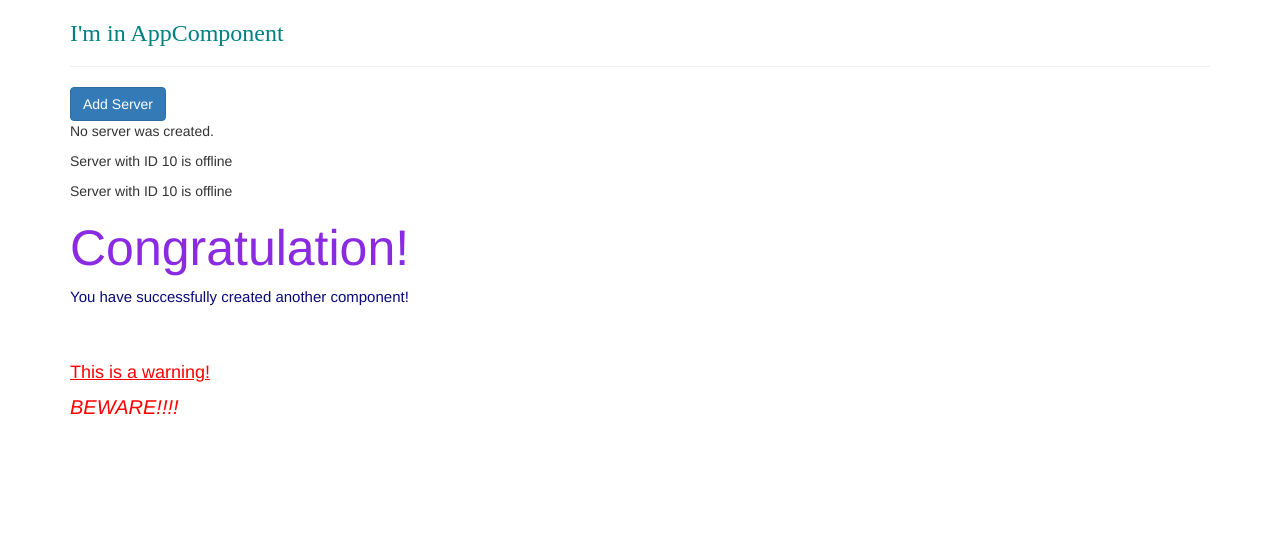
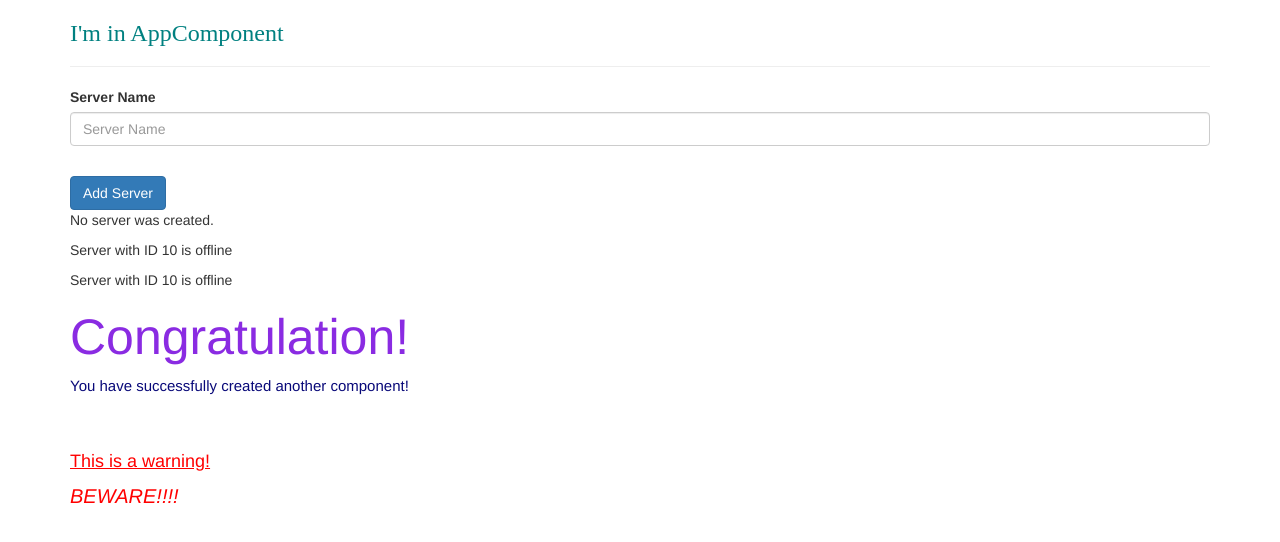
Before and after one commit to listenToRipley/angular, an Angular app in the folder my-first-app/: page / in a window 1280 px wide. Shown: the top 542 px of the page. Built offline with nearby package versions, Linux system fonts and the light colour scheme.

Commit message:
event binding

```diff
--- a/my-first-app/src/app/servers/servers.component.html
+++ b/my-first-app/src/app/servers/servers.component.html
@@ -1,3 +1,12 @@
+<label> Server Name</label>
+<input
+  type="text"
+  class="form-control"
+  placeholder="Server Name"
+  (input)="onUpdateServerName($event)"
+>
+<p>{{serverName}}</p>
+<br>
 <button
 class="btn btn-primary"
 [disabled]="!allowNewServer"
--- a/my-first-app/src/app/servers/servers.component.ts
+++ b/my-first-app/src/app/servers/servers.component.ts
@@ -16,6 +16,7 @@
 
   allowNewServer: boolean = false;
   serverCreationStatus:string = 'No server was created.';
+  serverName:string = '';
 
   constructor() {
     setTimeout(() => {
@@ -30,4 +31,9 @@
   onCreateServer() { //using "on" is best practice to show the action associated with the function
     this.serverCreationStatus = "Server was created.";
   }
+
+  onUpdateServerName(event: any) {
+    // console.log(event)
+    this.serverName = (<HTMLInputElement>event.target).value //provide specific typing for typescript
+  };
 }
```
Also changed, not shown: 1 other file (tests, documents, lock files or other folders).
